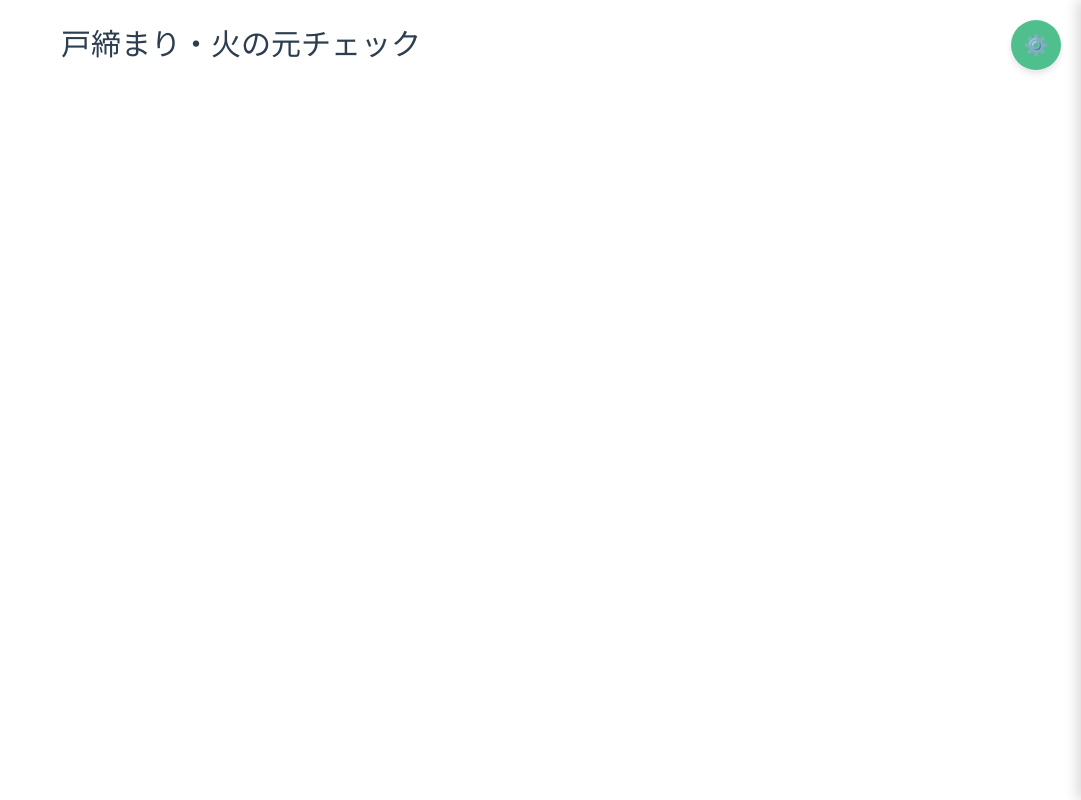
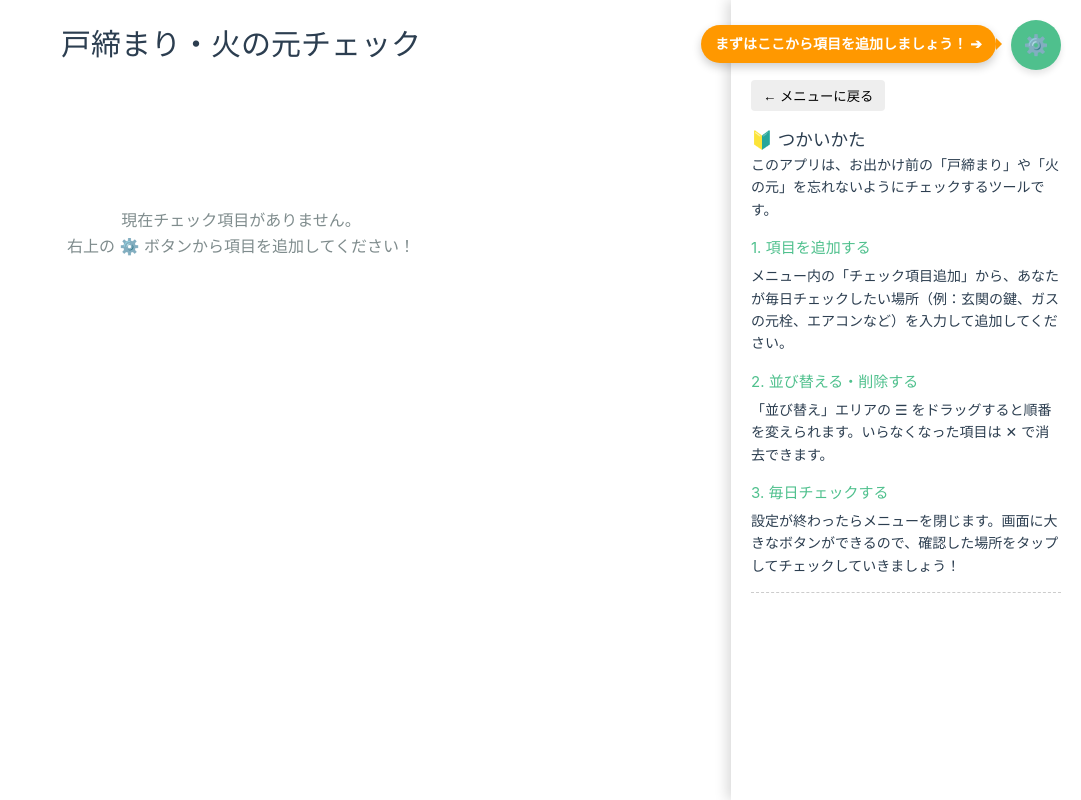
Before and after one commit to aritamukaden-bot/ansin-check, a Vue app: page / in a window 1280 px wide. Shown: the whole page, without its empty margins (199-1280 px from the left). Built offline with nearby package versions, Linux system fonts and the light colour scheme.

Commit message:
リセットバグ修正

```diff
--- a/src/App.vue
+++ b/src/App.vue
@@ -1,5 +1,5 @@
 <script setup>
-import { ref, watch, nextTick } from "vue";
+import { ref, watch, nextTick, onMounted } from "vue";
 import Sortable from "sortablejs";
 import Box from "./components/box.vue";
 import Variable from "./components/variable.vue";
@@ -7,10 +7,12 @@ import Variable from "./components/variable.vue";
 // 1. ローカルストレージ用のキー名を決める
 const STORAGE_KEY = "lock-check-items";
 
+const VISIT_KEY = "lock-check-first-visit";
 // 2. 初期化：ローカルストレージにデータがあればそれを使い、なければ空の配列 [] を使う
 const savedItems = localStorage.getItem(STORAGE_KEY);
 const items = ref(savedItems ? JSON.parse(savedItems) : []);
 
+const showWelcomeNotice = ref(false);
 // 3. items の中身を監視（watch）し、変更があったら自動でローカルストレージに保存する
 watch(
   items,
@@ -19,6 +21,20 @@ watch(
   },
   { deep: true }, // 💡重要：配列の中身の追加・削除・並び替えを検知するために deep: true が必要です
 );
+
+onMounted(() => {
+  const hasVisited = localStorage.getItem(VISIT_KEY);
+  if (!hasVisited) {
+    // 初めての訪問の場合
+    showWelcomeNotice.value = true;
+    // メニューを自動的に開いて設定を見せる
+    isMenuOpen.value = true;
+    isHelpOpen.value = true; // 最初からヘルプを開いた状態にする
+
+    // 訪問済みフラグを保存
+    localStorage.setItem(VISIT_KEY, "true");
+  }
+});
 
 const logs = ref([]);
 const handleUpdateItems = (newItems) => {
@@ -39,6 +55,16 @@ const toggleMenu = () => {
 const isHelpOpen = ref(false);
 
 const resetCounter = ref(0);
+
+const boxResetCounter = ref(0);
+
+// すべてのチェックを一気に外す関数を追加
+const clearAllChecks = () => {
+  boxResetCounter.value++;
+  // ログにもクリアしたことを記録したい場合は以下を追加
+  const time = new Date().toLocaleTimeString();
+  logs.value.unshift(`${time} - [すべてのチェック] が外されました`);
+};
 
 const resetdata = () => {
   items.value = [];
@@ -77,43 +103,92 @@ watch(isMenuOpen, async (open) => {
 </script>
 <template>
   <div class="container">
+    <!-- 👇 初回訪問時にボタンの左側に表示される案内メッセージ -->
+    <div v-if="showWelcomeNotice" class="welcome-badge">
+      まずはここから項目を追加しましょう！ ➔
+    </div>
+
     <button class="circle-btn" @click="toggleMenu">⚙️</button>
+
     <div class="floating-menu" :class="{ 'is-open': isMenuOpen }">
-      <div v-if="isHelpOpen">
-        <button @click="isHelpOpen = false">← メニューに戻る</button>
-        <h3>ヘルプ</h3>
-        <p>ここに使い方の説明文を自由に書きます。</p>
+      <!-- 👇 ヘルプ画面の中身 -->
+      <div v-if="isHelpOpen" class="help-content">
+        <button class="back-btn" @click="isHelpOpen = false">
+          ← メニューに戻る
+        </button>
+        <h3>🔰 つかいかた</h3>
+        <p>
+          このアプリは、お出かけ前の「戸締まり」や「火の元」を忘れないようにチェックするツールです。
+        </p>
+
+        <h4>1. 項目を追加する</h4>
+        <p>
+          メニュー内の「チェック項目追加」から、あなたが毎日チェックしたい場所（例：玄関の鍵、ガスの元栓、エアコンなど）を入力して追加してください。
+        </p>
+
+        <h4>2. 並び替える・削除する</h4>
+        <p>
+          「並び替え」エリアの ☰
+          をドラッグすると順番を変えられます。いらなくなった項目は ✕
+          で消去できます。
+        </p>
+
+        <h4>3. 毎日チェックする</h4>
+        <p>
+          設定が終わったらメニューを閉じます。画面に大きなボタンができるので、確認した場所をタップしてチェックしていきましょう！
+        </p>
+        <hr style="margin: 15px 0; border: 0; border-top: 1px dashed #ccc" />
       </div>
+
+      <!-- 👇 通常のメニュー中身 -->
+      <div v-else>
         <h3>メニュー</h3>
         <ul>
-        <li><button @click="resetdata">データリセット</button></li>
-        <li><button @click="isHelpOpen = true">ヘルプ</button></li>
-        <p>チェック項目追加</p>
+          <!-- 💡ここに「すべてのチェックを外す」ボタンを追加（項目があるときだけ表示） -->
+          <li v-if="items.length > 0">
+            <button @click="clearAllChecks" class="menu-btn clear-all">
+              すべてのチェックを外す
+            </button>
+          </li>
+          <li>
+            <button @click="resetdata" class="menu-btn reset">
+              データリセット
+            </button>
+          </li>
+          <li>
+            <button @click="isHelpOpen = true" class="menu-btn">
+              使い方ヘルプを見る
+            </button>
+          </li>
+          <p class="menu-title">➕ チェック項目追加</p>
           <li>
             <Variable :key="resetCounter" @update-items="handleUpdateItems" />
           </li>
         </ul>
-      <hr style="margin: 10px 0; border: 0; border-top: 1px solid #ccc" />
+        <hr style="margin: 20px 0; border: 0; border-top: 1px solid #ccc" />
 
         <h3>並び替え</h3>
         <ul ref="menuListRef" class="sortable-list">
           <li v-for="(item, index) in items" :key="item" class="sortable-item">
             <span class="drag-handle">☰</span>
             <span class="item-text">{{ item }}</span>
-          <button class="delete-btn" @click="handleRemoveItem(index)">✕</button>
+            <button class="delete-btn" @click="handleRemoveItem(index)">
+              ✕
+            </button>
           </li>
         </ul>
+
         <div v-if="logs.length > 0" class="log-container">
-        ✕
           <h3>操作ログ</h3>
           <ul>
             <li v-for="(log, index) in logs" :key="index">{{ log }}</li>
           </ul>
         </div>
       </div>
+    </div>
+
     <h1>戸締まり・火の元チェック</h1>
     <div class="boxspace" :class="`box-count-${items.length}`">
-      <!-- 3. @checked イベントをキャッチできるように変更 -->
       <Box
         v-for="(item, index) in items"
         :key="item"
@@ -121,6 +196,11 @@ watch(isMenuOpen, async (open) => {
         @checked="handleBoxClick"
         @remove="handleRemoveItem(index)"
       />
+      <!-- まだ項目がないときの寂しさを埋める案内文 -->
+      <div v-if="items.length === 0" class="empty-state">
+        <p>現在チェック項目がありません。</p>
+        <p>右上の ⚙️ ボタンから項目を追加してください！</p>
+      </div>
     </div>
   </div>
 </template>
@@ -209,7 +289,7 @@ watch(isMenuOpen, async (open) => {
   padding: 20px;
 }
 
-/* 👇 追加した並び替えリスト用のスタイル */
+/* 並び替えリスト用のスタイル */
 .sortable-list {
   margin-top: 10px;
 }
@@ -235,6 +315,115 @@ watch(isMenuOpen, async (open) => {
 .item-text {
   flex-grow: 1;
 }
+
+/* 👇 新しく追加するスタイル */
+.welcome-badge {
+  position: fixed;
+  top: 25px;
+  right: 85px; /* ⚙️ボタンの左側に配置 */
+  background-color: #ff9800;
+  color: white;
+  padding: 8px 14px;
+  border-radius: 20px;
+  font-size: 14px;
+  font-weight: bold;
+  box-shadow: 0 4px 10px rgba(0, 0, 0, 0.2);
+  z-index: 102;
+  animation: bounce 2s infinite; /* ピコピコ動かすアニメーション */
+}
+
+/* 吹き出しの三角矢印 */
+.welcome-badge::after {
+  content: "";
+  position: absolute;
+  top: 50%;
+  right: -6px;
+  margin-top: -6px;
+  border-width: 6px 0 6px 6px;
+  border-style: solid;
+  border-color: transparent transparent transparent #ff9800;
+}
+
+@keyframes bounce {
+  0%,
+  20%,
+  50%,
+  80%,
+  100% {
+    transform: translateX(0);
+  }
+  40% {
+    transform: translateX(-8px);
+  }
+  60% {
+    transform: translateX(-4px);
+  }
+}
+
+.help-content h4 {
+  margin: 15px 0 5px 0;
+  color: #4fc08d;
+}
+.help-content p {
+  font-size: 14px;
+  line-height: 1.6;
+  margin: 0 0 10px 0;
+}
+.back-btn {
+  background: #eee;
+  border: none;
+  padding: 6px 12px;
+  border-radius: 4px;
+  cursor: pointer;
+  margin-bottom: 15px;
+}
+.empty-state {
+  text-align: center;
+  color: #7f8c8d;
+  padding-top: 40px;
+  font-size: 16px;
+  grid-column: 1 / -1;
+}
+.menu-btn {
+  width: 100%;
+  padding: 8px;
+  background: #f0f0f0;
+  border: 1px solid #ddd;
+  border-radius: 4px;
+  cursor: pointer;
+  text-align: left;
+}
+.menu-btn.reset {
+  background: #fff0f0;
+  border-color: #fcc;
+  color: #c0392b;
+}
+.menu-title {
+  font-weight: bold;
+  margin-top: 15px;
+  margin-bottom: 5px;
+}
+
+.menu-btn.clear-all {
+  background: #e8f4fd;
+  border-color: #bbeeec;
+  color: #2980b9;
+  font-weight: bold;
+}
+.menu-btn.clear-all:active {
+  background: #d4ebfd;
+}
+
+/* スマホ用の位置微調整 */
+@media screen and (max-width: 768px) {
+  .welcome-badge {
+    top: 20px;
+    right: 70px;
+    font-size: 12px;
+    padding: 6px 10px;
+  }
+}
+
 @media screen and (max-width: 768px) {
   /* 1. スマホだと上下100pxの余白は広すぎるので、少し縮めて画面に収まりやすく */
   .boxspace {
@@ -253,9 +442,9 @@ watch(isMenuOpen, async (open) => {
 
   /* 3. 【重要】スマホではメニューを画面横幅いっぱいに広げる（スライドの動きはキープ） */
   .floating-menu {
-    width: 100vw;       /* 横幅を画面ぴったりにする */
-    right: -100vw;      /* 隠すときも画面の外（右側）へ */
-    padding-top: 70px;  /* スマホのボタン位置に合わせて上の余白を調整 */
+    width: 100vw; /* 横幅を画面ぴったりにする */
+    right: -100vw; /* 隠すときも画面の外（右側）へ */
+    padding-top: 70px; /* スマホのボタン位置に合わせて上の余白を調整 */
   }
   .floating-menu.is-open {
     right: 0;
```
Lines whose indentation alone changed are shown as unchanged.
